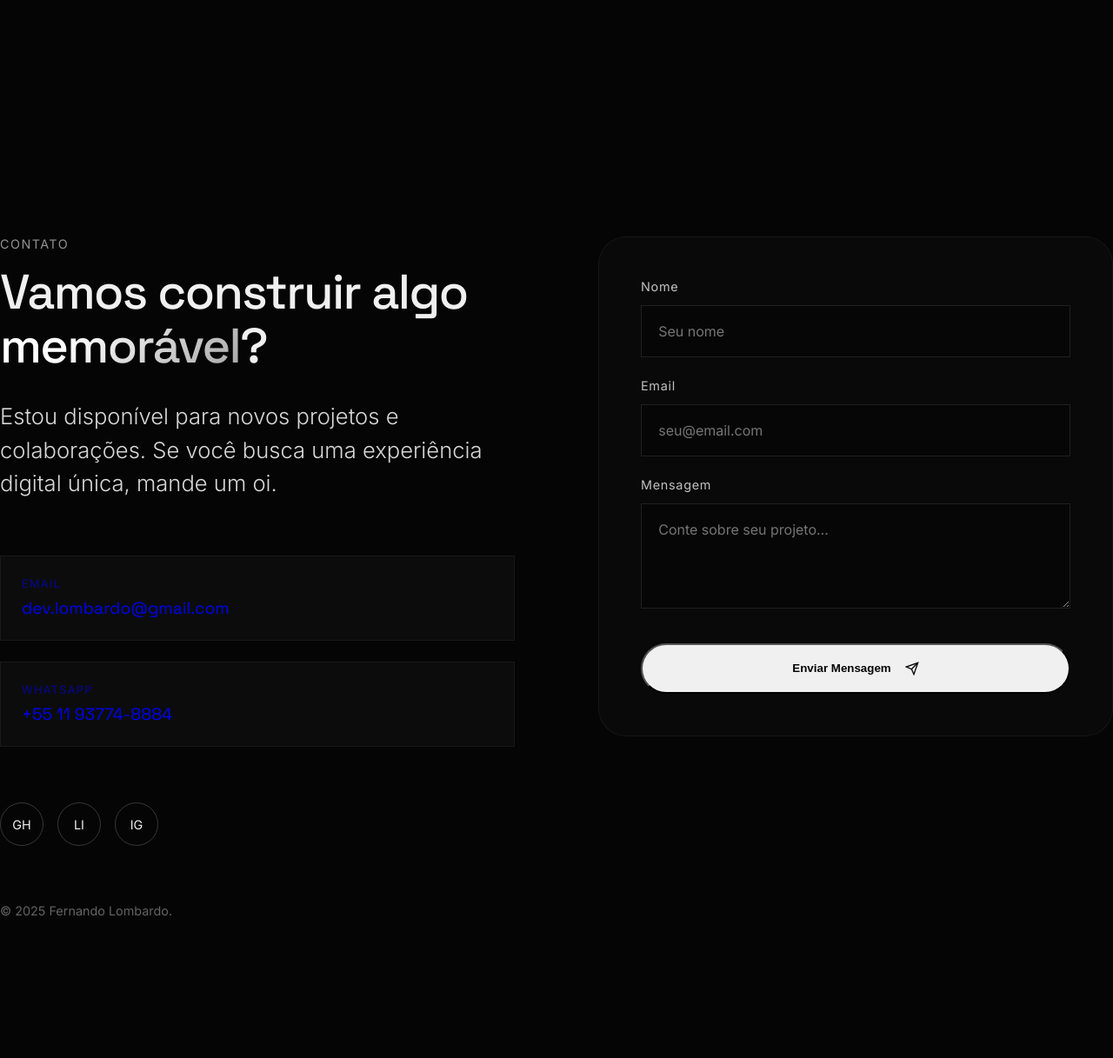
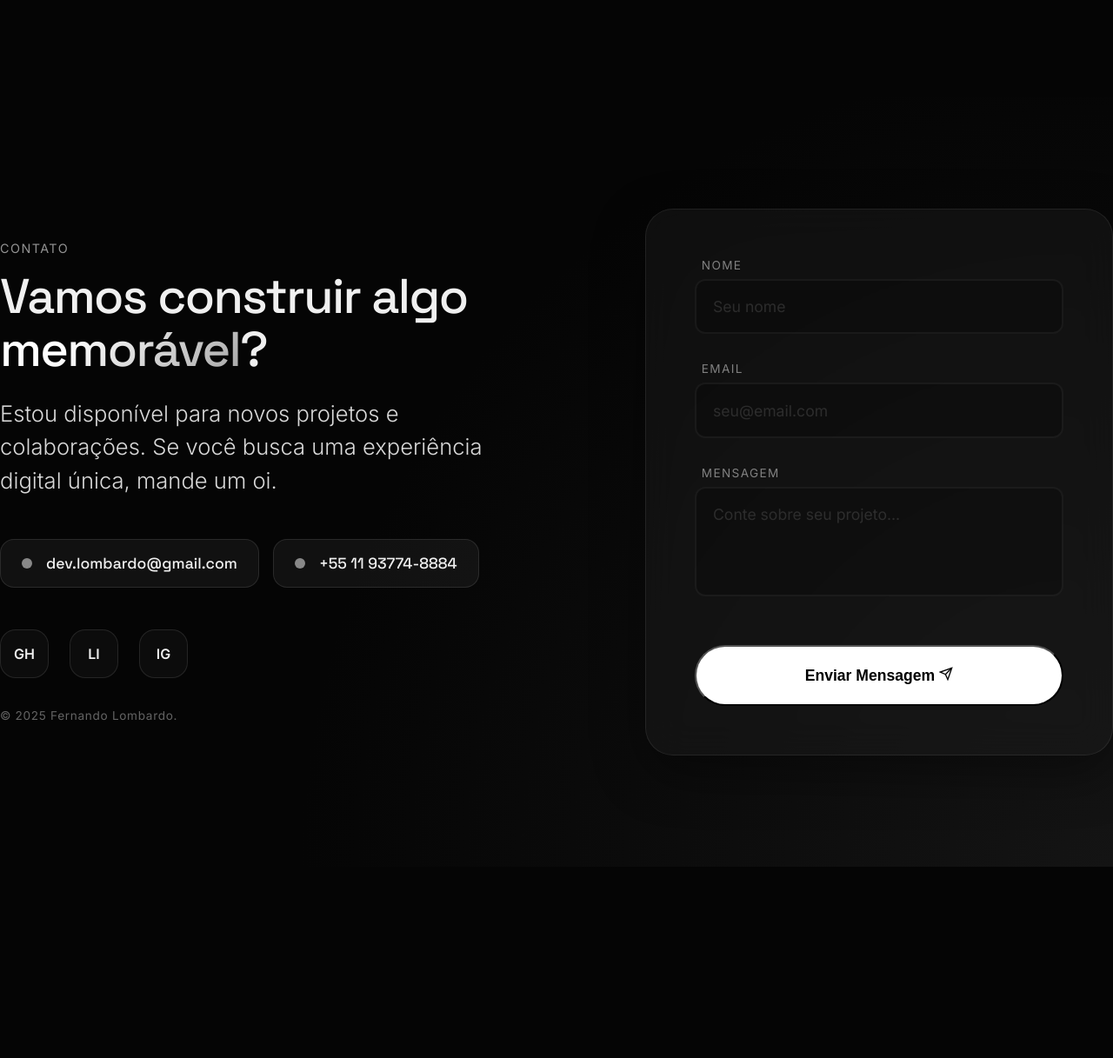
Before and after one commit to loombardo-99/dev.fernando, a PHP site: page / in a window 1280 px wide. Shown: the part 3568-4785 px from the top of the page at 87% size. After the commit the page ends 4565 px from the top, so only its background shows below. Run offline with PHP 8.4, Linux system fonts and the light colour scheme; some libraries are stand-ins or nearby versions.

Commit message:
Refactor: Google Material You style for Contact Section

```diff
--- a/assets/css/style.css
+++ b/assets/css/style.css
@@ -617,153 +617,213 @@ h3 {
 /* =========================================
    CONTACT SECTION
    ========================================= */
+/* =========================================
+   CONTACT SECTION (Google Material Style)
+   ========================================= */
 .contact-section {
-    padding: 10rem 0;
-    min-height: 80vh;
+    padding: 8rem 0;
+    min-height: 90vh;
     display: flex;
     align-items: center;
     position: relative;
     z-index: 2;
+    /* Clean background gradient */
+    background: radial-gradient(circle at bottom right, rgba(20, 20, 20, 1) 0%, rgba(5, 5, 5, 1) 60%);
 }
 
 .contact-grid {
     display: grid;
-    grid-template-columns: 1fr 1fr;
+    grid-template-columns: 1.2fr 1fr;
     gap: 6rem;
-    align-items: flex-start;
+    align-items: center;
 }
 
 /* Info Column */
 .contact-info .display-title {
     font-size: 3.5rem;
-    margin-bottom: 2rem;
+    margin-bottom: 1.5rem;
     line-height: 1.1;
+    font-weight: 500;
 }
 
 .contact-methods {
-    margin: 4rem 0;
+    margin: 3rem 0;
     display: flex;
-    flex-direction: column;
-    gap: 1.5rem;
+    flex-wrap: wrap;
+    /* Allows wrapping on smaller screens */
+    gap: 1rem;
 }
 
+/* Google-style Chips */
 .method-row {
-    display: flex;
-    flex-direction: column;
+    display: inline-flex;
+    align-items: center;
+    gap: 1rem;
     text-decoration: none;
-    padding: 1.5rem;
-    background: rgba(255, 255, 255, 0.03);
-    border: 1px solid rgba(255, 255, 255, 0.05);
-    border-radius: var(--radius-md);
-    transition: all 0.3s ease;
+    padding: 1rem 1.5rem;
+
+    background: rgba(255, 255, 255, 0.05);
+    /* Surface Container High */
+    border: 1px solid rgba(255, 255, 255, 0.1);
+    border-radius: 16px;
+    /* Material Medium Shape */
+
+    transition: all 0.4s cubic-bezier(0.2, 0, 0, 1);
+    cursor: pointer;
 }
 
 .method-row:hover {
-    background: rgba(255, 255, 255, 0.08);
-    border-color: rgba(255, 255, 255, 0.2);
-    transform: translateX(10px);
+    background: rgba(255, 255, 255, 0.1);
+    border-color: rgba(255, 255, 255, 0.4);
+    transform: translateY(-4px);
+    box-shadow: 0 10px 30px rgba(0, 0, 0, 0.5);
 }
 
 .method-label {
-    font-size: 0.8rem;
-    text-transform: uppercase;
-    letter-spacing: 0.1em;
-    opacity: 0.6;
-    margin-bottom: 0.5rem;
+    display: none;
+    /* Cleaner look: hide label, rely on icon/text */
 }
 
 .method-value {
     font-family: 'Space Grotesk', sans-serif;
-    font-size: 1.2rem;
-    color: var(--color-light);
+    font-size: 1.1rem;
+    color: var(--text-color);
+    font-weight: 500;
 }
 
+/* Icons within chips (pseudo-element for visual hint) */
+.method-row::before {
+    content: '';
+    display: block;
+    width: 12px;
+    height: 12px;
+    border-radius: 50%;
+    background: var(--color-light, #fff);
+    opacity: 0.5;
+    transition: background 0.3s;
+}
+
+.method-row:hover::before {
+    background: var(--accent-color);
+    opacity: 1;
+    box-shadow: 0 0 10px var(--accent-color);
+}
+
+/* Social Icons (Floating) */
 .socials-list {
     display: flex;
-    gap: 1rem;
-    margin-bottom: 4rem;
+    gap: 1.5rem;
+    margin-bottom: 2rem;
 }
 
 .btn-icon {
-    width: 50px;
-    height: 50px;
-    border-radius: 50%;
-    border: 1px solid rgba(255, 255, 255, 0.2);
+    width: 56px;
+    /* Larger tap target */
+    height: 56px;
+    border-radius: 18px;
+    /* Squircle */
+    background: rgba(255, 255, 255, 0.03);
+    border: 1px solid rgba(255, 255, 255, 0.1);
     display: flex;
     align-items: center;
     justify-content: center;
-    color: var(--color-light);
+    color: var(--text-color);
     text-decoration: none;
-    font-size: 0.9rem;
+    font-size: 1rem;
+    font-weight: 600;
     transition: all 0.3s ease;
 }
 
 .btn-icon:hover {
-    background: var(--color-light);
-    color: var(--color-dark);
-    transform: scale(1.1);
+    background: #fff;
+    color: #000;
+    transform: rotate(10deg) scale(1.1);
+    border-color: #fff;
 }
 
 .copyright {
-    font-size: 0.9rem;
+    font-size: 0.85rem;
     opacity: 0.4;
+    font-family: 'Inter', sans-serif;
+    letter-spacing: 0.05em;
 }
 
-/* Form Column */
+/* Form Column (Material Surface) */
 .contact-form-wrapper {
-    background: rgba(255, 255, 255, 0.02);
-    padding: 3rem;
-    border-radius: var(--radius-lg);
-    border: 1px solid rgba(255, 255, 255, 0.05);
-    backdrop-filter: blur(10px);
+    background: rgba(30, 30, 30, 0.4);
+    /* Darker surface */
+    padding: 3.5rem;
+    border-radius: 32px;
+    /* Material Large Shape */
+    border: 1px solid rgba(255, 255, 255, 0.08);
+    backdrop-filter: blur(20px);
+    box-shadow: 0 20px 60px rgba(0, 0, 0, 0.4);
 }
 
 .glass-form {
     display: flex;
     flex-direction: column;
-    gap: 1.5rem;
+    gap: 2rem;
 }
 
 .form-group {
+    position: relative;
     display: flex;
     flex-direction: column;
-    gap: 0.8rem;
+    gap: 0.5rem;
 }
 
 .form-group label {
-    font-size: 0.9rem;
-    letter-spacing: 0.05em;
-    opacity: 0.8;
+    font-size: 0.85rem;
+    letter-spacing: 0.1em;
+    text-transform: uppercase;
+    opacity: 0.5;
+    margin-left: 0.5rem;
 }
 
 .form-group input,
 .form-group textarea {
-    background: rgba(0, 0, 0, 0.3);
-    border: 1px solid rgba(255, 255, 255, 0.1);
-    border-radius: var(--radius-md);
+    background: rgba(0, 0, 0, 0.2);
+    border: 2px solid rgba(255, 255, 255, 0.05);
+    /* Thicker subtle border */
+    border-radius: 12px;
     padding: 1.2rem;
-    color: var(--color-light);
+    color: #fff;
     font-family: var(--font-body);
-    font-size: 1rem;
-    transition: all 0.3s ease;
-    resize: vertical;
+    font-size: 1.1rem;
+    transition: all 0.3s cubic-bezier(0.4, 0, 0.2, 1);
+    resize: none;
 }
 
 .form-group input:focus,
 .form-group textarea:focus {
     outline: none;
-    border-color: rgba(255, 255, 255, 0.5);
+    border-color: var(--accent-color);
+    /* Highlight color */
     background: rgba(255, 255, 255, 0.05);
-    box-shadow: 0 0 20px rgba(255, 255, 255, 0.05);
+    transform: translateY(-2px);
+    box-shadow: 0 10px 30px rgba(0, 0, 0, 0.2);
+}
+
+.form-group input::placeholder,
+.form-group textarea::placeholder {
+    opacity: 0.3;
 }
 
 .btn-full {
     width: 100%;
-    margin-top: 1rem;
-    display: flex;
-    align-items: center;
+    margin-top: 1.5rem;
+    background: #fff;
+    color: #000;
     justify-content: center;
     gap: 1rem;
+    padding: 1.4rem;
+    font-size: 1.1rem;
+}
+
+.btn-full:hover {
+    background: #f0f0f0;
+    transform: scale(1.02);
 }
 
 /* =========================================
@@ -796,13 +856,15 @@ h3 {
 
 /* Mobile Devices (Max 768px) */
 @media (max-width: 768px) {
+
     /* Global Adjustments */
     :root {
         --radius-lg: 24px;
     }
 
     .display-title {
-        font-size: 2.5rem !important; /* Force resize */
+        font-size: 2.5rem !important;
+        /* Force resize */
     }
 
     .text-lg {
@@ -820,7 +882,8 @@ h3 {
         flex-direction: column;
         gap: 1rem;
         padding: 1.5rem;
-        background: rgba(0,0,0,0.8); /* Better visibility */
+        background: rgba(0, 0, 0, 0.8);
+        /* Better visibility */
         backdrop-filter: blur(10px);
     }
 
@@ -832,7 +895,8 @@ h3 {
     /* Hero Section */
     .hero {
         padding-top: 8rem;
-        align-items: flex-start; /* Move up slightly */
+        align-items: flex-start;
+        /* Move up slightly */
     }
 
     .hero-title {
@@ -845,7 +909,8 @@ h3 {
         gap: 1rem;
     }
 
-    .btn-primary, .btn-link {
+    .btn-primary,
+    .btn-link {
         width: 100%;
         text-align: center;
     }
@@ -870,7 +935,8 @@ h3 {
     }
 
     .project-card {
-        transform: none !important; /* Disable 3D tilt on touch */
+        transform: none !important;
+        /* Disable 3D tilt on touch */
     }
 
     .card-glass {
@@ -932,7 +998,8 @@ h3 {
     }
 
     .modal-gallery {
-        grid-template-columns: 1fr; /* Single column images */
+        grid-template-columns: 1fr;
+        /* Single column images */
     }
 
     .modal-number {
```
